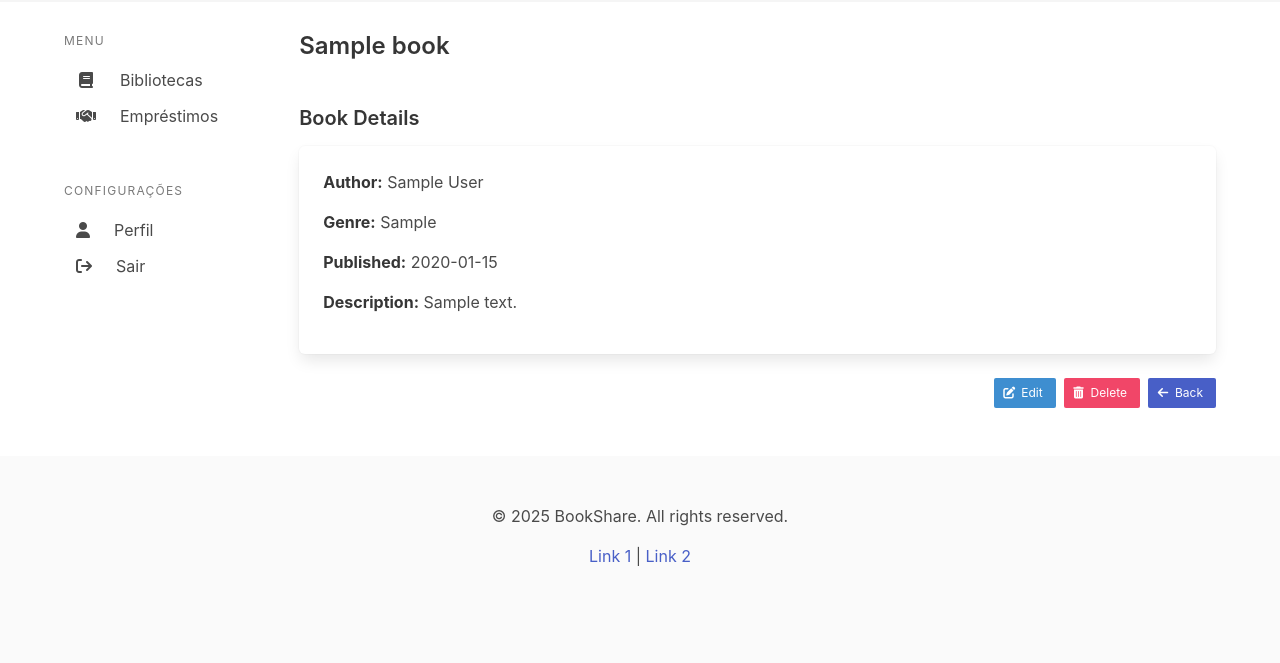
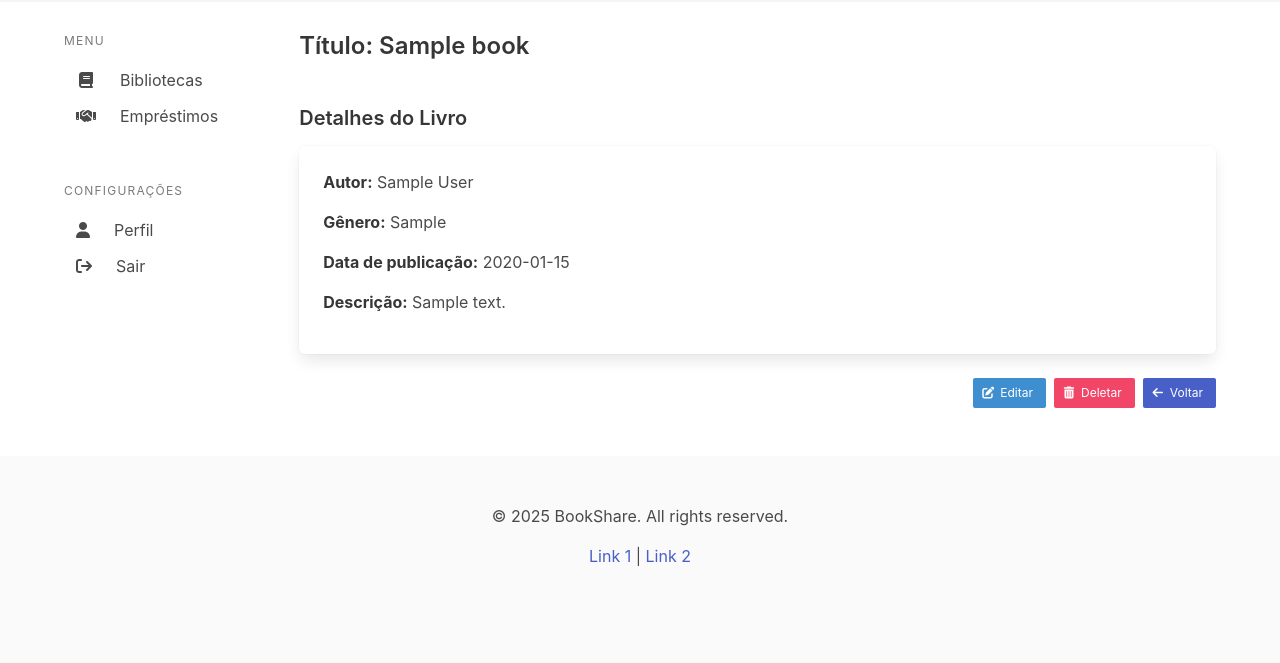
Before and after one commit to ern4m/bookshare, a Flask app: page /book/1 in a window 1280 px wide. Shown: the part 52-715 px from the top of the page. Run offline with Flask 3, Linux system fonts and the light colour scheme; a user stored in the database is signed in; tables that the repository leaves empty hold one stand-in row (values such as "Sample post"); some libraries are stand-ins or nearby versions.

```diff
--- a/app/templates/dashboard/book.html
+++ b/app/templates/dashboard/book.html
@@ -3,23 +3,23 @@
 {% block title %}{{ book.title }}{% endblock %}
 
 {% block content %}
-<h2 class="title is-4 mb-6">{{ book.title }}</h2>
+<h2 class="title is-4 mb-6">Título: {{ book.title }}</h2>
 
 <div class="content">
   <div id="1">
-    <h3 class="subtitle is-5 mb-4">Book Details</h3>
+    <h3 class="subtitle is-5 mb-4">Detalhes do Livro</h3>
     <div class="box p-5">
       <div class="mb-4">
-        <p><strong>Author:</strong> {{ book.author }}</p>
+        <p><strong>Autor:</strong> {{ book.author }}</p>
       </div>
       <div class="mb-4">
-        <p><strong>Genre:</strong> {{ book.genre }}</p>
+        <p><strong>Gênero:</strong> {{ book.genre }}</p>
       </div>
       <div class="mb-4">
-        <p><strong>Published:</strong> {{ book.published_date }}</p>
+        <p><strong>Data de publicação:</strong> {{ book.published_date }}</p>
       </div>
       <div class="mb-4">
-        <p><strong>Description:</strong> {{ book.description }}</p>
+        <p><strong>Descrição:</strong> {{ book.description }}</p>
       </div>
     </div>
   </div>
@@ -31,7 +31,7 @@
       <span class="icon is-small">
         <i class="fas fa-edit"></i>
       </span>
-      <span>Edit</span>
+      <span>Editar</span>
     </a>
 
     <!-- Delete -->
@@ -40,7 +40,7 @@
         <span class="icon is-small">
           <i class="fas fa-trash-alt"></i>
         </span>
-        <span>Delete</span>
+        <span>Deletar</span>
       </button>
     </form>
 
@@ -49,7 +49,7 @@
       <span class="icon is-small">
         <i class="fas fa-arrow-left"></i>
       </span>
-      <span>Back</span>
+      <span>Voltar</span>
     </a>
   </div>
 </div>
```
Also changed, not shown: app/library.py (+9 -0 lines), app/templates/dashboard/libraries.html (+22 -7 lines), app/templates/dashboard/library.html (+19 -8 lines), app/templates/dashboard/library_form.html (+4 -4 lines).
